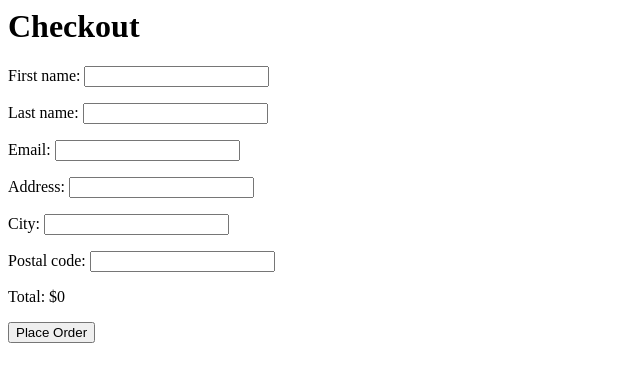
After one commit to jksonar/garmentstore, a Django app: page /order/create/ in a window 1280 px wide. The commit adds this page. Shown: the top 382 px of the page, without its empty margins (0-640 px from the left). Run offline with Django 5.2, Linux system fonts and the light colour scheme.

Commit message:
order details added

```diff
--- /dev/null
+++ b/shop/forms.py
@@ -0,0 +1,7 @@
+from django import forms
+from .models import Order
+
+class OrderCreateForm(forms.ModelForm):
+    class Meta:
+        model = Order
+        fields = ['first_name', 'last_name', 'email', 'address', 'city', 'postal_code']
--- a/shop/models.py
+++ b/shop/models.py
@@ -19,3 +19,31 @@ class Product(models.Model):
 
     def __str__(self):
         return self.name
+
+class Order(models.Model):
+    first_name = models.CharField(max_length=50)
+    last_name = models.CharField(max_length=50)
+    email = models.EmailField()
+    address = models.CharField(max_length=250)
+    city = models.CharField(max_length=100)
+    postal_code = models.CharField(max_length=20)
+    created = models.DateTimeField(auto_now_add=True)
+    paid = models.BooleanField(default=False)
+
+    def __str__(self):
+        return f'Order {self.id}'
+
+    def get_total_cost(self):
+        return sum(item.get_cost() for item in self.items.all())
+
+class OrderItem(models.Model):
+    order = models.ForeignKey(Order, related_name='items', on_delete=models.CASCADE)
+    product = models.ForeignKey(Product, related_name='order_items', on_delete=models.CASCADE)
+    price = models.DecimalField(max_digits=10, decimal_places=2)
+    quantity = models.PositiveIntegerField(default=1)
+
+    def __str__(self):
+        return str(self.id)
+
+    def get_cost(self):
+        return self.price * self.quantity
--- a/shop/templates/shop/cart_detail.html
+++ b/shop/templates/shop/cart_detail.html
@@ -20,3 +20,4 @@
 
 <p><strong>Total: </strong>${{ cart.get_total_price }}</p>
 <a href="/">Continue Shopping</a>
+<a href="{% url 'shop:order_create' %}"><button>Proceed to Checkout</button></a>
--- /dev/null
+++ b/shop/templates/shop/order_create.html
@@ -0,0 +1,7 @@
+<h1>Checkout</h1>
+<form method="post">
+    {% csrf_token %}
+    {{ form.as_p }}
+    <p>Total: ${{ cart.get_total_price }}</p>
+    <button type="submit">Place Order</button>
+</form>
--- /dev/null
+++ b/shop/templates/shop/order_created.html
@@ -0,0 +1,3 @@
+<h1>Thank you!</h1>
+<p>Your order has been placed successfully. Your order ID is <strong>#{{ order.id }}</strong>.</p>
+<a href="/">Continue Shopping</a>
--- a/shop/urls.py
+++ b/shop/urls.py
@@ -10,4 +10,5 @@ urlpatterns = [
     path('cart/', views.cart_detail, name='cart_detail'),
     path('cart/add/<int:product_id>/', views.cart_add, name='cart_add'),
     path('cart/remove/<int:product_id>/', views.cart_remove, name='cart_remove'),
+    path('order/create/', views.order_create, name='order_create'),
 ]
--- a/shop/views.py
+++ b/shop/views.py
@@ -1,3 +1,5 @@
+from .forms import OrderCreateForm
+from .models import OrderItem
 from django.shortcuts import render, get_object_or_404
 from .models import Category, Product
 from django.shortcuts import redirect
@@ -39,3 +41,23 @@ def cart_remove(request, product_id):
 def cart_detail(request):
     cart = Cart(request)
     return render(request, 'shop/cart_detail.html', {'cart': cart})
+
+
+def order_create(request):
+    cart = Cart(request)
+    if request.method == 'POST':
+        form = OrderCreateForm(request.POST)
+        if form.is_valid():
+            order = form.save()
+            for item in cart:
+                OrderItem.objects.create(
+                    order=order,
+                    product=item['product'],
+                    price=item['product'].price,
+                    quantity=item['quantity']
+                )
+            cart.clear()
+            return render(request, 'shop/order_created.html', {'order': order})
+    else:
+        form = OrderCreateForm()
+    return render(request, 'shop/order_create.html', {'cart': cart, 'form': form})
```
Also changed, not shown: shop/migrations/0002_order_orderitem.py (added).
